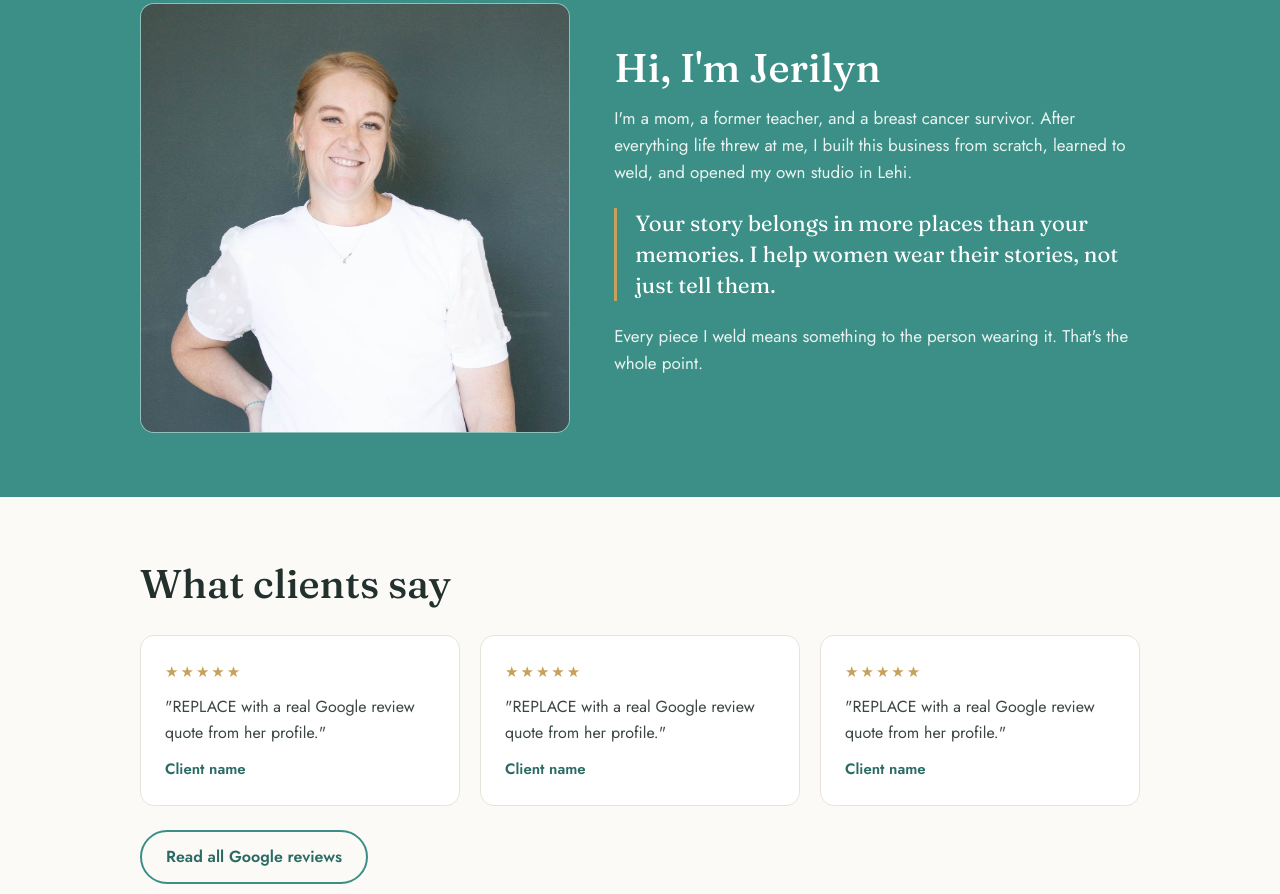
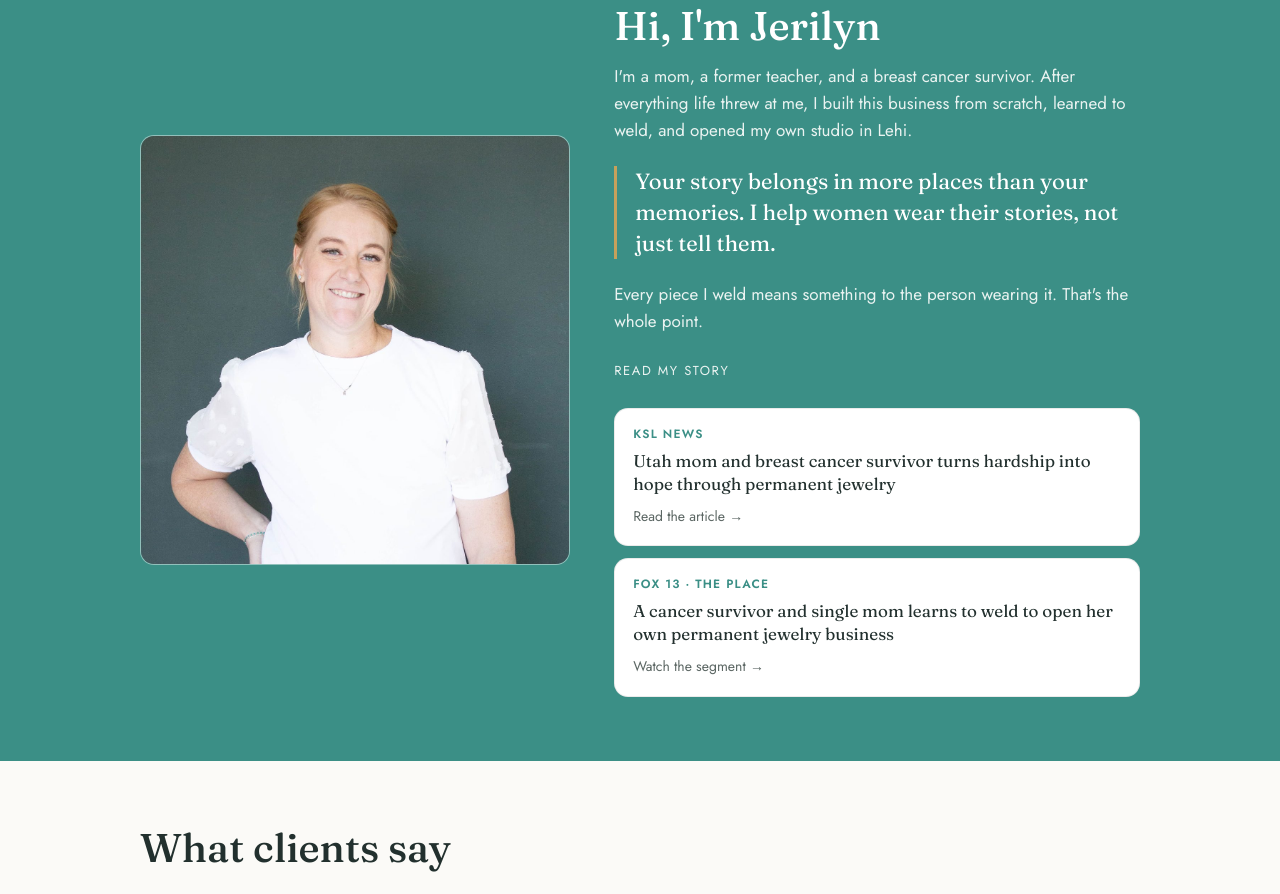
Before and after one commit to ronlenserdigital/in-her-m-era, a plain HTML site: page index.html in a window 1280 px wide. Shown: the part 1604-2498 px from the top of the page. Drawn offline with Linux system fonts and the light colour scheme.

Commit message:
Add KSL and Fox 13 features to hero, story, and schema

```diff
--- a/index.html
+++ b/index.html
@@ -60,6 +60,10 @@
   },
   "sameAs": [
     "https://www.instagram.com/in.her.m.era/"
+  ],
+  "subjectOf": [
+    {"@type": "NewsArticle", "headline": "Utah mom, breast cancer survivor turns hardship into hope through permanent jewelry business", "url": "https://www.ksl.com/article/51463396/utah-mom-breast-cancer-survivor-turns-hardship-into-hope-through-permanent-jewelry-business", "publisher": {"@type": "Organization", "name": "KSL News"}},
+    {"@type": "NewsArticle", "headline": "A cancer survivor and single mom learns how to weld to open her own permanent jewelry business", "url": "https://www.fox13now.com/the-place/a-cancer-survivor-and-single-mom-learns-how-to-weld-to-open-her-own-permanent-jewelry-business", "publisher": {"@type": "Organization", "name": "FOX 13 Salt Lake City"}}
   ],
   "areaServed": ["Lehi", "American Fork", "Saratoga Springs", "Orem", "Provo", "Utah County"],
   "makesOffer": [
@@ -157,8 +161,17 @@
   .hero p.lede{font-size:19px;max-width:44ch;margin-bottom:26px}
   .hero-ctas{display:flex;gap:14px;flex-wrap:wrap;margin-bottom:18px}
   .hero-note{font-size:15px;color:#5B6663}
+  .features{margin-top:26px;display:grid;gap:12px}
+  .features-label{font-size:13px;letter-spacing:.12em;text-transform:uppercase;color:#5B6663;margin:0}
+  .feature{display:block;padding:16px 18px;border-radius:14px;background:#fff;border:1px solid rgba(0,0,0,.08);text-decoration:none;color:var(--ink);transition:transform .15s,box-shadow .15s}
+  .feature:hover{transform:translateY(-2px);box-shadow:0 8px 24px rgba(0,0,0,.08)}
+  .feature-src{display:block;font-size:12px;font-weight:700;letter-spacing:.1em;text-transform:uppercase;color:var(--teal,#2A8C8C)}
+  .feature-title{display:block;font-family:'Fraunces',serif;font-size:17px;line-height:1.35;margin:6px 0}
+  .feature-cta{font-size:14px;color:#5B6663}
   .press{display:flex;gap:18px;align-items:center;margin-top:26px;flex-wrap:wrap}
   .press span{font-size:14px;color:#5B6663}
+  .press a{text-decoration:none}
+  .press a:hover b{text-decoration:underline}
   .press b{font-family:'Fraunces',serif;font-weight:600;font-size:17px;color:var(--ink)}
   .hero-photo{
     aspect-ratio:4/5;border-radius:var(--radius);overflow:hidden;
@@ -303,8 +316,8 @@
         <p class="hero-note">Appointments take about 20 minutes · Walk-ins welcome when the studio is open</p>
         <div class="press">
           <span>As seen on</span>
-          <b>KSL News</b>
-          <b>Fox 13</b>
+          <a href="https://www.ksl.com/article/51463396/utah-mom-breast-cancer-survivor-turns-hardship-into-hope-through-permanent-jewelry-business" target="_blank" rel="noopener"><b>KSL News</b></a>
+          <a href="https://www.fox13now.com/the-place/a-cancer-survivor-and-single-mom-learns-how-to-weld-to-open-her-own-permanent-jewelry-business" target="_blank" rel="noopener"><b>Fox 13</b></a>
         </div>
       </div>
       <div class="hero-photo">
@@ -373,6 +386,19 @@
         <p>I'm a mom, a former teacher, and a breast cancer survivor. After everything life threw at me, I built this business from scratch, learned to weld, and opened my own studio in Lehi.</p>
         <p class="quote">Your story belongs in more places than your memories. I help women wear their stories, not just tell them.</p>
         <p>Every piece I weld means something to the person wearing it. That's the whole point.</p>
+        <div class="features">
+          <p class="features-label">Read my story</p>
+          <a class="feature" href="https://www.ksl.com/article/51463396/utah-mom-breast-cancer-survivor-turns-hardship-into-hope-through-permanent-jewelry-business" target="_blank" rel="noopener">
+            <span class="feature-src">KSL News</span>
+            <span class="feature-title">Utah mom and breast cancer survivor turns hardship into hope through permanent jewelry</span>
+            <span class="feature-cta">Read the article &rarr;</span>
+          </a>
+          <a class="feature" href="https://www.fox13now.com/the-place/a-cancer-survivor-and-single-mom-learns-how-to-weld-to-open-her-own-permanent-jewelry-business" target="_blank" rel="noopener">
+            <span class="feature-src">Fox 13 &middot; The Place</span>
+            <span class="feature-title">A cancer survivor and single mom learns to weld to open her own permanent jewelry business</span>
+            <span class="feature-cta">Watch the segment &rarr;</span>
+          </a>
+        </div>
       </div>
     </div>
   </section>
```
